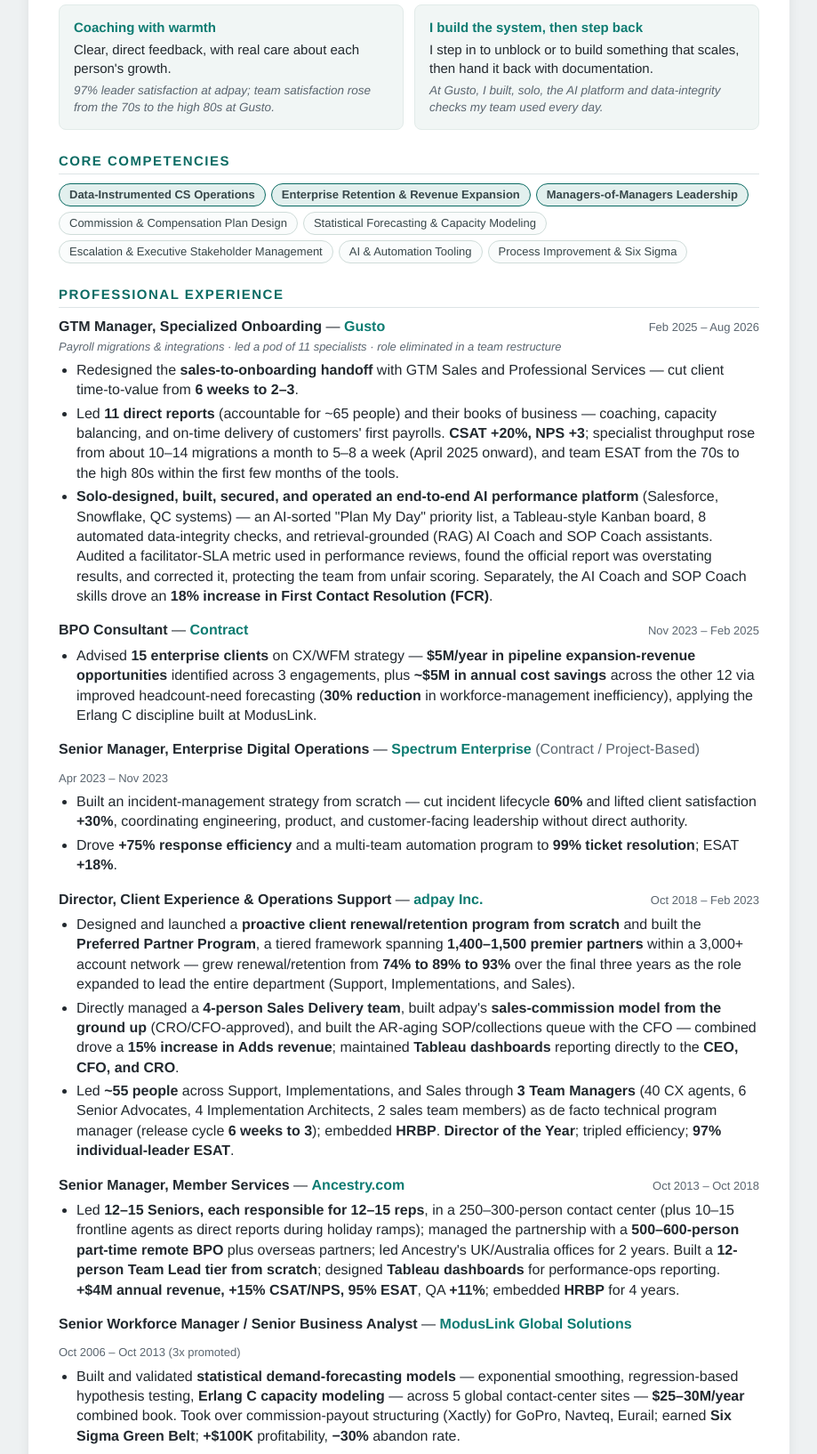
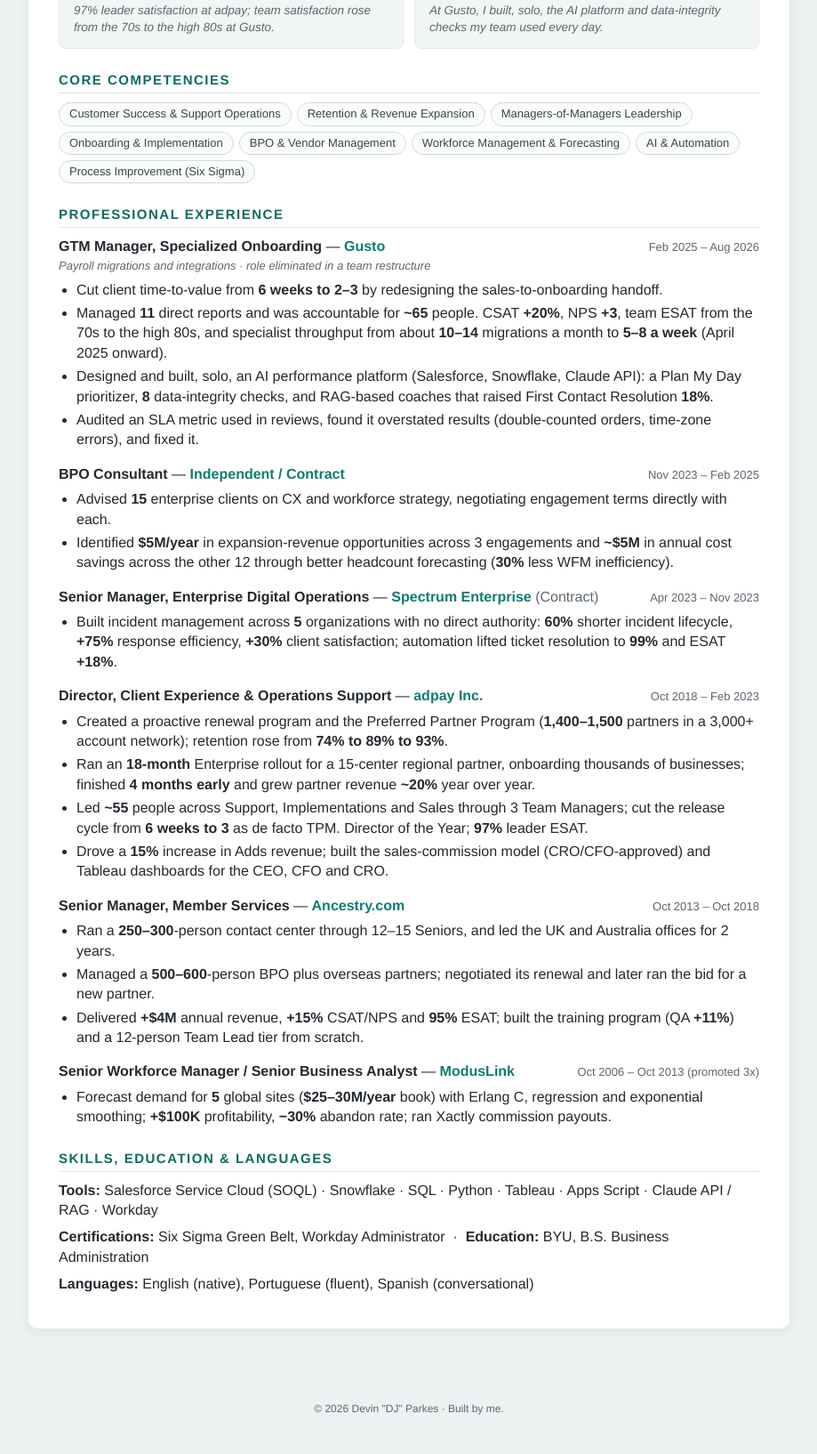
Before and after one commit to djparkes/Devin.Parkes, a plain HTML site: page index.html in a window 1280 px wide. Shown: the part 846-2480 px from the top of the page at 89% size, without its empty margins (180-1099 px from the left). Drawn offline with Linux system fonts and the light colour scheme.

Commit message:
Update resume section and PDF to the cleaned-up version
Co-Authored-By: Claude Opus 5.5 <noreply@anthropic.com>
Claude-Session: https://claude.ai/code/session_019Eybdo1SZQUgwEbbqy38a9

```diff
--- a/index.html
+++ b/index.html
@@ -70,7 +70,7 @@
 
 <div class="top">
   <div class="top-inner">
-    <div class="brand">DEVIN "DJ" PARKES<span class="headline">I turn broken CX operations into growth engines — 74%→93% retention, +$4M revenue, and the AI platform to run it all.</span><span class="subhead">Led ~55 people across three functions, then built the AI platform to run them — solo.</span></div>
+    <div class="brand">DEVIN "DJ" PARKES<span class="headline">I build customer operations that grow revenue: 74% to 93% retention, +$4M revenue, and AI tools teams actually use.</span></div>
     <nav>
       <button data-tab="resume" class="active">Resume</button>
       <button data-tab="project">Project Case Study</button>
@@ -87,15 +87,15 @@
   <div class="card">
     <div style="text-align:right;margin-bottom:6px;"><a class="btn" href="Devin_Parkes_Resume.pdf" download style="padding:7px 14px;font-size:13px;">⬇ Download résumé (PDF)</a></div>
     <div class="highlights">
-      <div class="hl"><span class="n">+$4M</span><span class="l">Revenue Grown, Sustained</span></div>
-      <div class="hl"><span class="n">74→89→93%</span><span class="l">Retention Turnaround</span></div>
-      <div class="hl"><span class="n">15%</span><span class="l">Expansion Revenue</span></div>
-      <div class="hl"><span class="n">~55</span><span class="l">People Led, 3 Functions</span></div>
+      <div class="hl"><span class="n">+$4M</span><span class="l">Annual Revenue</span></div>
+      <div class="hl"><span class="n">74→93%</span><span class="l">Retention</span></div>
+      <div class="hl"><span class="n">+18%</span><span class="l">First Contact Resolution</span></div>
+      <div class="hl"><span class="n">~55</span><span class="l">People, 3 Managers</span></div>
       <div class="hl"><span class="n">Director</span><span class="l">of the Year</span></div>
     </div>
 
     <h2>Summary</h2>
-    <p class="lead">Customer Experience &amp; Operations leader with 20 years leading teams — including managers of managers — across SaaS, e-commerce, and technology. <strong>Ten years of hands-on Salesforce Service Cloud experience</strong>, plus three ground-up implementations. Builds the commercial and technical infrastructure behind the operation: a <strong>sales-commission model designed from scratch</strong> (CRO/CFO-approved), a proactive renewal/retention program built from zero, and the <strong>production dashboards, data pipelines, and AI tooling</strong> his teams run on daily. Deep contact-center, workforce-management, and statistical-forecasting expertise (exponential smoothing, regression, Erlang C modeling). <strong>Six Sigma Green Belt</strong> certified; <strong>certified Workday Administrator</strong>.</p>
+    <p class="lead">Customer experience and operations leader with 20 years leading teams, including managers of managers, across SaaS, e-commerce and technology. Builds the systems behind the operation: renewal programs, commission models, Salesforce Service Cloud (10 years, 3 ground-up implementations), executive dashboards and AI tooling. Deep contact-center, workforce-management and forecasting expertise; Six Sigma Green Belt.</p>
 
     <h2>How I Work</h2>
     <div class="how">
@@ -107,57 +107,75 @@
 
     <h2>Core Competencies</h2>
     <div class="chips">
-      <span class="chip" style="background:#e2f0ee;border-color:#0b6b63;font-weight:700;">Data-Instrumented CS Operations</span><span class="chip" style="background:#e2f0ee;border-color:#0b6b63;font-weight:700;">Enterprise Retention &amp; Revenue Expansion</span><span class="chip" style="background:#e2f0ee;border-color:#0b6b63;font-weight:700;">Managers-of-Managers Leadership</span>
-      <span class="chip">Commission &amp; Compensation Plan Design</span><span class="chip">Statistical Forecasting &amp; Capacity Modeling</span>
-      <span class="chip">Escalation &amp; Executive Stakeholder Management</span><span class="chip">AI &amp; Automation Tooling</span><span class="chip">Process Improvement &amp; Six Sigma</span>
+      <span class="chip">Customer Success &amp; Support Operations</span>
+      <span class="chip">Retention &amp; Revenue Expansion</span>
+      <span class="chip">Managers-of-Managers Leadership</span>
+      <span class="chip">Onboarding &amp; Implementation</span>
+      <span class="chip">BPO &amp; Vendor Management</span>
+      <span class="chip">Workforce Management &amp; Forecasting</span>
+      <span class="chip">AI &amp; Automation</span>
+      <span class="chip">Process Improvement (Six Sigma)</span>
     </div>
 
     <h2>Professional Experience</h2>
+
     <div class="job">
       <div class="job-h"><span><span class="role">GTM Manager, Specialized Onboarding</span> — <span class="co">Gusto</span></span><span class="dates">Feb 2025 – Aug 2026</span></div>
-      <div class="sub">Payroll migrations &amp; integrations · led a pod of 11 specialists · role eliminated in a team restructure</div>
+      <div class="sub">Payroll migrations and integrations · role eliminated in a team restructure</div>
       <ul>
-        <li>Redesigned the <strong>sales-to-onboarding handoff</strong> with GTM Sales and Professional Services — cut client time-to-value from <strong>6 weeks to 2–3</strong>.</li>
-        <li>Led <strong>11 direct reports</strong> (accountable for ~65 people) and their books of business — coaching, capacity balancing, and on-time delivery of customers' first payrolls. <strong>CSAT +20%, NPS +3</strong>; specialist throughput rose from about 10&ndash;14 migrations a month to 5&ndash;8 a week (April 2025 onward), and team ESAT from the 70s to the high 80s within the first few months of the tools.</li>
-        <li><strong>Solo-designed, built, secured, and operated an end-to-end AI performance platform</strong> (Salesforce, Snowflake, QC systems) — an AI-sorted "Plan My Day" priority list, a Tableau-style Kanban board, 8 automated data-integrity checks, and retrieval-grounded (RAG) AI Coach and SOP Coach assistants. Audited a facilitator-SLA metric used in performance reviews, found the official report was overstating results, and corrected it, protecting the team from unfair scoring. Separately, the AI Coach and SOP Coach skills drove an <strong>18% increase in First Contact Resolution (FCR)</strong>.</li>
+        <li>Cut client time-to-value from <strong>6 weeks to 2–3</strong> by redesigning the sales-to-onboarding handoff.</li>
+        <li>Managed <strong>11</strong> direct reports and was accountable for <strong>~65</strong> people. CSAT <strong>+20%</strong>, NPS <strong>+3</strong>, team ESAT from the 70s to the high 80s, and specialist throughput from about <strong>10–14</strong> migrations a month to <strong>5–8 a week</strong> (April 2025 onward).</li>
+        <li>Designed and built, solo, an AI performance platform (Salesforce, Snowflake, Claude API): a Plan My Day prioritizer, <strong>8</strong> data-integrity checks, and RAG-based coaches that raised First Contact Resolution <strong>18%</strong>.</li>
+        <li>Audited an SLA metric used in reviews, found it overstated results (double-counted orders, time-zone errors), and fixed it.</li>
       </ul>
     </div>
+
     <div class="job">
-      <div class="job-h"><span><span class="role">BPO Consultant</span> — <span class="co">Contract</span></span><span class="dates">Nov 2023 – Feb 2025</span></div>
+      <div class="job-h"><span><span class="role">BPO Consultant</span> — <span class="co">Independent / Contract</span></span><span class="dates">Nov 2023 – Feb 2025</span></div>
       <ul>
-        <li>Advised <strong>15 enterprise clients</strong> on CX/WFM strategy — <strong>$5M/year in pipeline expansion-revenue opportunities</strong> identified across 3 engagements, plus <strong>~$5M in annual cost savings</strong> across the other 12 via improved headcount-need forecasting (<strong>30% reduction</strong> in workforce-management inefficiency), applying the Erlang C discipline built at ModusLink.</li>
+        <li>Advised <strong>15</strong> enterprise clients on CX and workforce strategy, negotiating engagement terms directly with each.</li>
+        <li>Identified <strong>$5M/year</strong> in expansion-revenue opportunities across 3 engagements and <strong>~$5M</strong> in annual cost savings across the other 12 through better headcount forecasting (<strong>30%</strong> less WFM inefficiency).</li>
       </ul>
     </div>
+
     <div class="job">
-      <div class="job-h"><span><span class="role">Senior Manager, Enterprise Digital Operations</span> — <span class="co">Spectrum Enterprise</span> <span class="muted">(Contract / Project-Based)</span></span><span class="dates">Apr 2023 – Nov 2023</span></div>
+      <div class="job-h"><span><span class="role">Senior Manager, Enterprise Digital Operations</span> — <span class="co">Spectrum Enterprise</span> <span class="muted">(Contract)</span></span><span class="dates">Apr 2023 – Nov 2023</span></div>
       <ul>
-        <li>Built an incident-management strategy from scratch — cut incident lifecycle <strong>60%</strong> and lifted client satisfaction <strong>+30%</strong>, coordinating engineering, product, and customer-facing leadership without direct authority.</li>
-        <li>Drove <strong>+75% response efficiency</strong> and a multi-team automation program to <strong>99% ticket resolution</strong>; ESAT <strong>+18%</strong>.</li>
+        <li>Built incident management across <strong>5</strong> organizations with no direct authority: <strong>60%</strong> shorter incident lifecycle, <strong>+75%</strong> response efficiency, <strong>+30%</strong> client satisfaction; automation lifted ticket resolution to <strong>99%</strong> and ESAT <strong>+18%</strong>.</li>
       </ul>
     </div>
+
     <div class="job">
       <div class="job-h"><span><span class="role">Director, Client Experience &amp; Operations Support</span> — <span class="co">adpay Inc.</span></span><span class="dates">Oct 2018 – Feb 2023</span></div>
       <ul>
-        <li>Designed and launched a <strong>proactive client renewal/retention program from scratch</strong> and built the <strong>Preferred Partner Program</strong>, a tiered framework spanning <strong>1,400–1,500 premier partners</strong> within a 3,000+ account network — grew renewal/retention from <strong>74% to 89% to 93%</strong> over the final three years as the role expanded to lead the entire department (Support, Implementations, and Sales).</li>
-        <li>Directly managed a <strong>4-person Sales Delivery team</strong>, built adpay's <strong>sales-commission model from the ground up</strong> (CRO/CFO-approved), and built the AR-aging SOP/collections queue with the CFO — combined drove a <strong>15% increase in Adds revenue</strong>; maintained <strong>Tableau dashboards</strong> reporting directly to the <strong>CEO, CFO, and CRO</strong>.</li>
-        <li>Led <strong>~55 people</strong> across Support, Implementations, and Sales through <strong>3 Team Managers</strong> (40 CX agents, 6 Senior Advocates, 4 Implementation Architects, 2 sales team members) as de facto technical program manager (release cycle <strong>6 weeks to 3</strong>); embedded <strong>HRBP</strong>. <strong>Director of the Year</strong>; tripled efficiency; <strong>97% individual-leader ESAT</strong>.</li>
+        <li>Created a proactive renewal program and the Preferred Partner Program (<strong>1,400–1,500</strong> partners in a 3,000+ account network); retention rose from <strong>74% to 89% to 93%</strong>.</li>
+        <li>Ran an <strong>18-month</strong> Enterprise rollout for a 15-center regional partner, onboarding thousands of businesses; finished <strong>4 months early</strong> and grew partner revenue <strong>~20%</strong> year over year.</li>
+        <li>Led <strong>~55</strong> people across Support, Implementations and Sales through 3 Team Managers; cut the release cycle from <strong>6 weeks to 3</strong> as de facto TPM. Director of the Year; <strong>97%</strong> leader ESAT.</li>
+        <li>Drove a <strong>15%</strong> increase in Adds revenue; built the sales-commission model (CRO/CFO-approved) and Tableau dashboards for the CEO, CFO and CRO.</li>
       </ul>
     </div>
+
     <div class="job">
       <div class="job-h"><span><span class="role">Senior Manager, Member Services</span> — <span class="co">Ancestry.com</span></span><span class="dates">Oct 2013 – Oct 2018</span></div>
       <ul>
-        <li>Led <strong>12–15 Seniors, each responsible for 12–15 reps</strong>, in a 250–300-person contact center (plus 10–15 frontline agents as direct reports during holiday ramps); managed the partnership with a <strong>500–600-person part-time remote BPO</strong> plus overseas partners; led Ancestry's UK/Australia offices for 2 years. Built a <strong>12-person Team Lead tier from scratch</strong>; designed <strong>Tableau dashboards</strong> for performance-ops reporting. <strong>+$4M annual revenue, +15% CSAT/NPS, 95% ESAT</strong>, QA <strong>+11%</strong>; embedded <strong>HRBP</strong> for 4 years.</li>
-      </ul>
-    </div>
-    <div class="job">
-      <div class="job-h"><span><span class="role">Senior Workforce Manager / Senior Business Analyst</span> — <span class="co">ModusLink Global Solutions</span></span><span class="dates">Oct 2006 – Oct 2013 (3x promoted)</span></div>
-      <ul>
-        <li>Built and validated <strong>statistical demand-forecasting models</strong> — exponential smoothing, regression-based hypothesis testing, <strong>Erlang C capacity modeling</strong> — across 5 global contact-center sites — <strong>$25–30M/year</strong> combined book. Took over commission-payout structuring (Xactly) for GoPro, Navteq, Eurail; earned <strong>Six Sigma Green Belt</strong>; <strong>+$100K</strong> profitability, <strong>−30%</strong> abandon rate.</li>
+        <li>Ran a <strong>250–300</strong>-person contact center through 12–15 Seniors, and led the UK and Australia offices for 2 years.</li>
+        <li>Managed a <strong>500–600</strong>-person BPO plus overseas partners; negotiated its renewal and later ran the bid for a new partner.</li>
+        <li>Delivered <strong>+$4M</strong> annual revenue, <strong>+15%</strong> CSAT/NPS and <strong>95%</strong> ESAT; built the training program (QA <strong>+11%</strong>) and a 12-person Team Lead tier from scratch.</li>
       </ul>
     </div>
 
-    <h2>Skills · Certifications · Education · Languages</h2>
-    <p><strong>Technical:</strong> Salesforce (<strong>Service Cloud, 10 yrs</strong>; SOQL) · Snowflake · SQL · Python · Tableau · Apps Script · ETL · LLM/RAG (Anthropic/Claude API) · App Security &nbsp;·&nbsp; <strong>Certs:</strong> Six Sigma Green Belt, Workday Admin &nbsp;·&nbsp; <strong>Education:</strong> BYU — Business Administration &nbsp;·&nbsp; <strong>Languages:</strong> English, Portuguese (fluent), Spanish (conversational)</p>
+    <div class="job">
+      <div class="job-h"><span><span class="role">Senior Workforce Manager / Senior Business Analyst</span> — <span class="co">ModusLink</span></span><span class="dates">Oct 2006 – Oct 2013 (promoted 3x)</span></div>
+      <ul>
+        <li>Forecast demand for <strong>5</strong> global sites (<strong>$25–30M/year</strong> book) with Erlang C, regression and exponential smoothing; <strong>+$100K</strong> profitability, <strong>−30%</strong> abandon rate; ran Xactly commission payouts.</li>
+      </ul>
+    </div>
+
+    <h2>Skills, Education &amp; Languages</h2>
+    <p><strong>Tools:</strong> Salesforce Service Cloud (SOQL) · Snowflake · SQL · Python · Tableau · Apps Script · Claude API / RAG · Workday</p>
+    <p><strong>Certifications:</strong> Six Sigma Green Belt, Workday Administrator &nbsp;·&nbsp; <strong>Education:</strong> BYU, B.S. Business Administration</p>
+    <p><strong>Languages:</strong> English (native), Portuguese (fluent), Spanish (conversational)</p>
+
   </div>
 </section>
 
```
Also changed, not shown: 1 other file.
